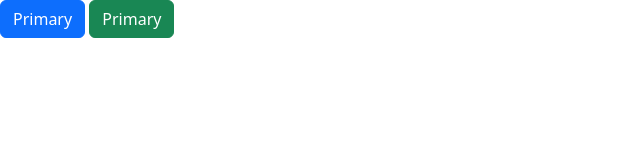
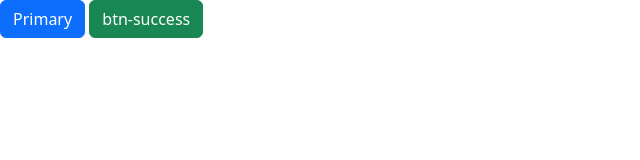
Before and after one commit to casanovapartizan07/exam-7by-partizan, a website built with webpack: page public/index.html in a window 1280 px wide. Shown: the whole page, without its empty margins (0-640 px from the left). Built offline with nearby package versions, Linux system fonts and the light colour scheme.

Commit message:
second code

```diff
--- a/public/index.html
+++ b/public/index.html
@@ -12,6 +12,6 @@
 	</head>
 	<body>
 		<button type="button" class="btn btn-primary">Primary</button>
-		<button type="button" class="btn btn-success">Primary</button>
+		<button type="button" class="btn btn-success">btn-success</button>
 	</body>
 </html>
```
